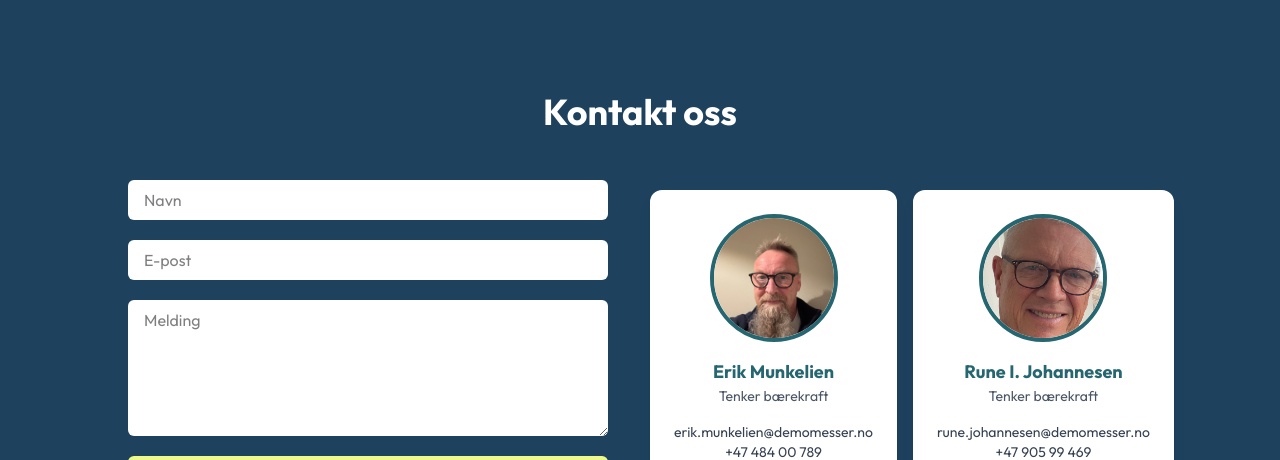
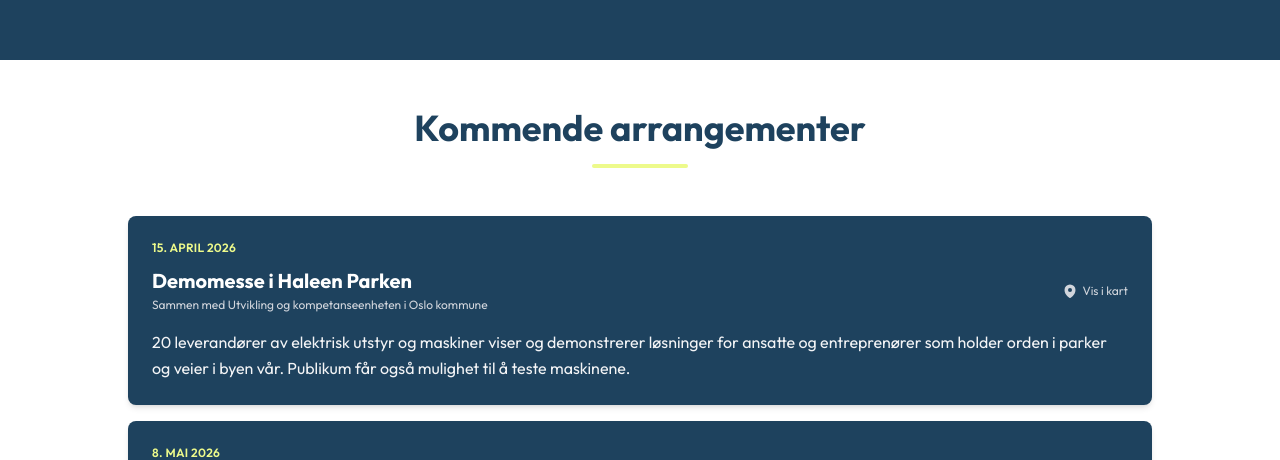
Before and after one commit to demomesser/frontend, a React (Vite) app: page / in a window 1280 px wide. Shown: the part 2340-2800 px from the top of the page. Built offline with nearby package versions, Linux system fonts and the light colour scheme.

Commit message:
added arrangament information

```diff
--- a/src/App.tsx
+++ b/src/App.tsx
@@ -1,12 +1,13 @@
 import Header from "./ui/Header"
 import Home from "./ui/Home"
+import AboutUs from "./ui/AboutUs";
+import Services from "./ui/Services";
+import Arrangement from "./ui/Arrangement"
+import Contact from "./ui/Contact";
+import Footer from "./ui/Footer"
 
-import AboutUs from "./ui/AboutUs";
-import Footer from "./ui/Footer"
 import { SelectedPage } from "./shared/types";
 import { useEffect, useState } from "react";
-import Services from "./ui/Services";
-import Contact from "./ui/Contact";
 
 const App = () => {
     const [isTopOfPage, setIsTopOfPage] = useState<boolean>(true)
@@ -31,6 +32,7 @@ const App = () => {
             <Home setSelectedPage={setSelectedPage} />
             <AboutUs setSelectedPage={setSelectedPage} />
             <Services setSelectedPage={setSelectedPage}/>
+            <Arrangement setSelectedPage={setSelectedPage}/>
             <Contact setSelectedPage={setSelectedPage} />
             <Footer />
         </div>
--- a/src/shared/types.ts
+++ b/src/shared/types.ts
@@ -2,5 +2,6 @@ export enum SelectedPage {
     HOME = "Hjem",
     ABOUTUS = "Om oss",
     SERVICES = "Tjenester",
-    CONTACT = "Kontakt oss"
+    CONTACT = "Kontakt oss",
+    ARRANGEMENT = "arrangement"
 }
--- a/src/ui/AboutUs/index.tsx
+++ b/src/ui/AboutUs/index.tsx
@@ -19,7 +19,7 @@ const AboutUs = ({ setSelectedPage }: Props) => {
                 onViewportEnter={() => setSelectedPage(SelectedPage.ABOUTUS)}
             >
                 {/* HEADER */}
-                <h1 className="mb-8 text-4xl font-bold text-[#1E425E]">
+                <h1 className="mb-8 text-center text-4xl font-bold text-[#1E425E]">
                     Om oss
                 </h1>
 
--- /dev/null
+++ b/src/ui/Arrangement/index.tsx
@@ -0,0 +1,112 @@
+import { SelectedPage } from "../../shared/types";
+
+import { MapPinIcon } from "@heroicons/react/24/solid"
+
+import { motion } from "framer-motion"
+
+type Props = {
+    setSelectedPage: (value: SelectedPage) => void;
+}
+
+const Arrangement = ({ setSelectedPage }: Props) => {
+    return (
+        <section
+            id={SelectedPage.ARRANGEMENT}
+            className="bg-white w-screen min-h-screen bg-white scroll-mt-24"
+        >
+            <motion.div
+                className="mx-auto max-w-5xl"
+                onViewportEnter={() => setSelectedPage(SelectedPage.ARRANGEMENT)}
+            >
+
+                {/* HEADER */}
+                <div className="mb-12 pt-12 text-center">
+                    <h2 className="text-4xl font-bold text-[#1E425E]">
+                        Kommende arrangementer
+                    </h2>
+
+                    <div className="mx-auto mt-4 h-1 w-24 rounded-full bg-[#EDFA8B]" />
+                </div>
+
+                {/* EVENTS */}
+                <div className="rounded-lg bg-[#1E425E] p-6 text-white shadow-md">
+
+                    {/* DATE */}
+                    <div className="mb-3 text-xs font-semibold uppercase tracking-wide text-[#EDFA8B]">
+                        15. april 2026
+                    </div>
+
+                    <div className="flex items-center justify-between gap-16">
+                        <div>
+                            <h3 className="text-xl font-bold leading-tight">
+                                Demomesse i Haleen Parken
+                            </h3>
+
+                            <p className="mt-1 text-xs text-gray-300">
+                                Sammen med Utvikling og kompetanseenheten i Oslo kommune
+                            </p>
+                        </div>
+
+                        <a
+                            href="https://www.google.com/maps/place/Hall%C3%A9nparken/@59.9308018,10.7623102,18z/data=!3m1!4b1!4m6!3m5!1s0x46416e6baedbf21d:0xc1c6e3aa88446e41!8m2!3d59.9308006!4d10.7634634!16s%2Fg%2F1221x_tz?entry=ttu&g_ep=EgoyMDI1MTIwOS4wIKXMDSoKLDEwMDc5MjA3M0gBUAM%3D"
+                            target="_blank"
+                            rel="noopener noreferrer"
+                            className="shrink-0 inline-flex items-center gap-1 text-xs text-gray-300 hover:text-[#EDFA8B]"
+                        >
+                            <MapPinIcon className="h-4 w-4" />
+                            Vis i kart
+                        </a>
+                    </div>
+
+                    {/* DESCRIPTION */}
+                    <p className="mt-4 text-base leading-relaxed text-gray-100">
+                        20 leverandører av elektrisk utstyr og maskiner viser og demonstrerer
+                        løsninger for ansatte og entreprenører som holder orden i parker og
+                        veier i byen vår. Publikum får også mulighet til å teste maskinene.
+                    </p>
+                </div>
+
+                <div className="rounded-lg bg-[#1E425E] p-6 text-white shadow-md mt-4">
+
+                    {/* DATE */}
+                    <div className="mb-3 text-xs font-semibold uppercase tracking-wide text-[#EDFA8B]">
+                        8. mai 2026
+                    </div>
+
+                    <div className="flex items-center justify-between gap-16">
+                        <div>
+                            <h3 className="text-xl font-bold leading-tight">
+                                Demomesse i Vestre gravlund
+                            </h3>
+
+                            <p className="mt-1 text-xs text-gray-300">
+                                sammen med Gravferdsetaten i Oslo Kommune.
+                            </p>
+                        </div>
+
+                        <a
+                            href="https://www.google.com/maps/place/Vestre+Gravlund/@59.9344716,10.693367,18.07z/data=!4m6!3m5!1s0x46416d59fa5840fd:0xb716224026a2cd77!8m2!3d59.9344843!4d10.6944431!16s%2Fm%2F05m_5cz?entry=ttu&g_ep=EgoyMDI1MTIwOS4wIKXMDSoKLDEwMDc5MjA3M0gBUAM%3D"
+                            target="_blank"
+                            rel="noopener noreferrer"
+                            className="shrink-0 inline-flex items-center gap-1 text-xs text-gray-300 hover:text-[#EDFA8B]"
+                        >
+                            <MapPinIcon className="h-4 w-4" />
+                            Vis i kart
+                        </a>
+                    </div>
+
+                    {/* DESCRIPTION */}
+                    <p className="mt-4 text-base leading-relaxed text-gray-100">
+                        23 leverandører av elektrisk utstyr og maskiner viser og demonstrerer
+                        for alle som holder kirkegårder, parker, veier og borretslag i orden.
+                        Det vil selvfølgelig være muligheter for publikum å teste maskinene.
+                    </p>
+                </div>
+
+
+
+            </motion.div>
+        </section>
+    )
+}
+export default Arrangement
--- a/src/ui/Header/index.tsx
+++ b/src/ui/Header/index.tsx
@@ -4,6 +4,7 @@ import Icon from "../../assets/icon.png"
 import { SelectedPage } from "../../shared/types";
 import Link from "./link";
 import useMediaQuery from "../../shared/useMedia";
+import ActionButton from "../../shared/ActionButton"
 
 type Props = {
     isTopOfPage: Boolean
@@ -20,10 +21,11 @@ const Header = ({ isTopOfPage, selectedPage, setSelectedPage }: Props) => {
     return (
         <nav>
             <div className={`${navBarBackground} ${flexBetween} fixed top-0 z-40 w-full py-6`}>
-                <div className={`${flexBetween} mx-auto w-1/2`}>
-                    <div className={`${flexBetween} w-full gap-32`}>
+                <div className="mx-auto w-full max-w-7xl px-6">
+                    <div className="grid w-full grid-cols-3 items-center">
+
                         { /* LOGO */}
-
+                        <div className="flex justify-start">
                             <img
                                 src={Icon}
                                 alt="Icon"
@@ -35,21 +37,36 @@ const Header = ({ isTopOfPage, selectedPage, setSelectedPage }: Props) => {
                                     })
                                 }}
                             />
+                        </div>
 
                         { /* Nav items */}
-                        {isAboveMediumScreens ? (<div className={`${flexBetween} w-full`}>
-                            <div className={`${flexBetween} gap-8 text-lg font-bold`}>
-
+                        <div className="flex justify-center">
+                            {isAboveMediumScreens ? (
+                                <div className={"flex gap-8 text-lg font-bold"}>
                                     <Link page={SelectedPage.HOME} selectedPage={selectedPage} setSelectedPage={setSelectedPage} />
                                     <Link page={SelectedPage.ABOUTUS} selectedPage={selectedPage} setSelectedPage={setSelectedPage} />
                                     <Link page={SelectedPage.SERVICES} selectedPage={selectedPage} setSelectedPage={setSelectedPage} />
                                     <Link page={SelectedPage.CONTACT} selectedPage={selectedPage} setSelectedPage={setSelectedPage} />
                                 </div>
-                        </div>) : (
+                            ) : (
                                 <button className="rounded-full bg-[#EDFA8B] p-2" onClick={() => setIsMenuToggled(!isMenuToggled)}>
                                     <Bars3Icon className="h-6 w-6 text-[#407053]" />
                                 </button>
                             )}
+
+                        </div>
+
+                        { /* Button */}
+                        <div className="flex justify-end">
+                            {isAboveMediumScreens && !isTopOfPage && (
+                                <ActionButton
+                                    page={SelectedPage.ARRANGEMENT}
+                                    setSelectedPage={setSelectedPage}
+                                >
+                                    Arrangement
+                                </ActionButton>
+                            )}
+                        </div>
                     </div>
                 </div>
             </div>
--- a/src/ui/Home/index.tsx
+++ b/src/ui/Home/index.tsx
@@ -12,7 +12,7 @@ type Props = {
 
 const Home = ({ setSelectedPage }: Props) => {
     return (
-        <section id={SelectedPage.HOME} className='relative w-screen min-h-screen overflow-hidden'>
+        <section id={SelectedPage.HOME} className='relative w-screen min-h-screen overflow-hidden px-6'>
 
             {/* Bakground */}
             <div className="absolute inset-0 bg-[#1E425E]" />
--- a/src/ui/Services/index.tsx
+++ b/src/ui/Services/index.tsx
@@ -55,7 +55,7 @@ const Services = ({ setSelectedPage }: Props) => {
 
                 {/* CARDS */}
                 <motion.div
-                    className="grid grid-cols-1 md:grid-cols-3 gap-8 max-w-6xl w-full"
+                    className="grid grid-cols-1 md:grid-cols-3 gap-8 max-w-6xl w-full px-6"
                 >
                     {/* Card 1 */}
                     <motion.div
```
Lines whose indentation alone changed are shown as unchanged.
